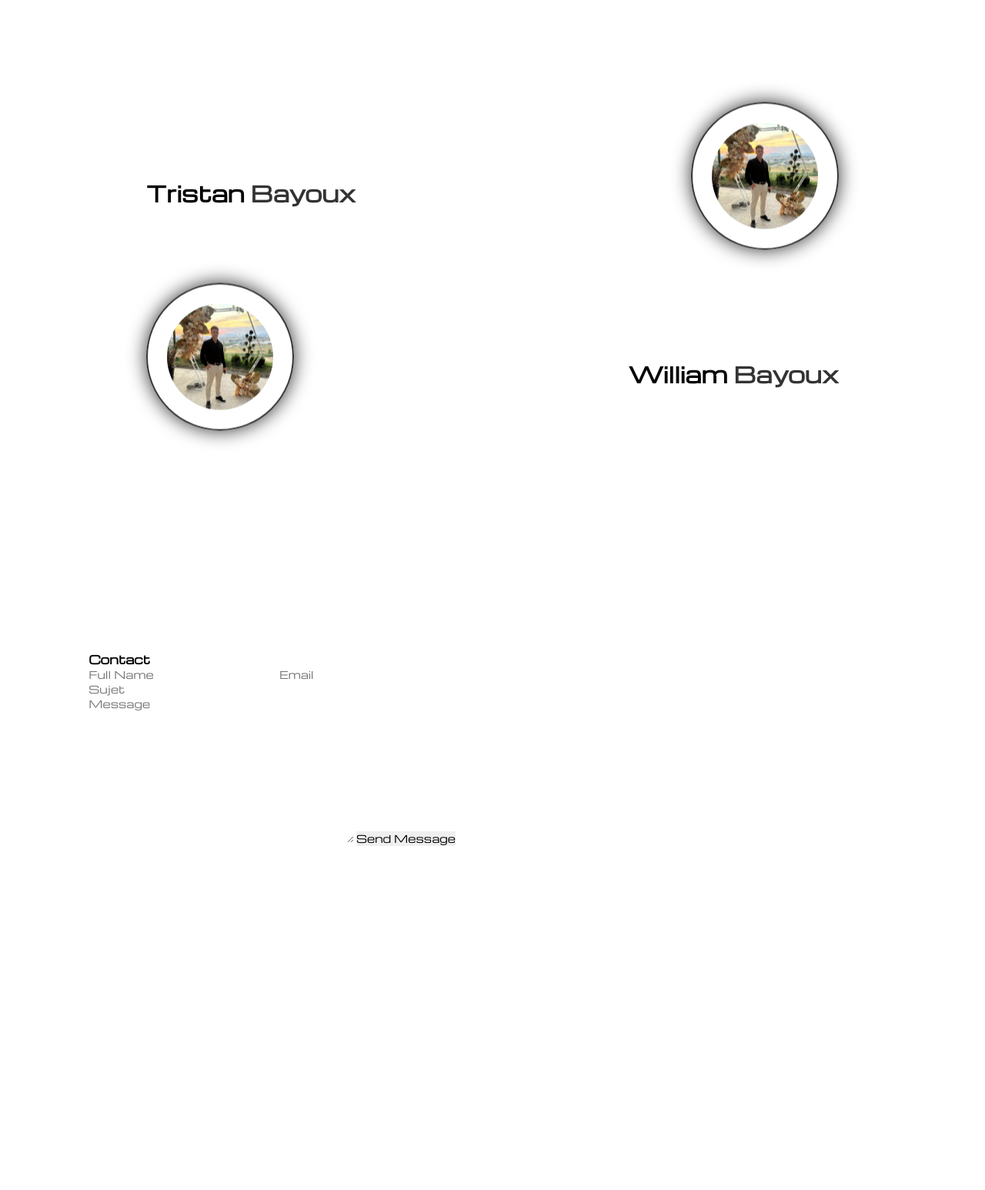
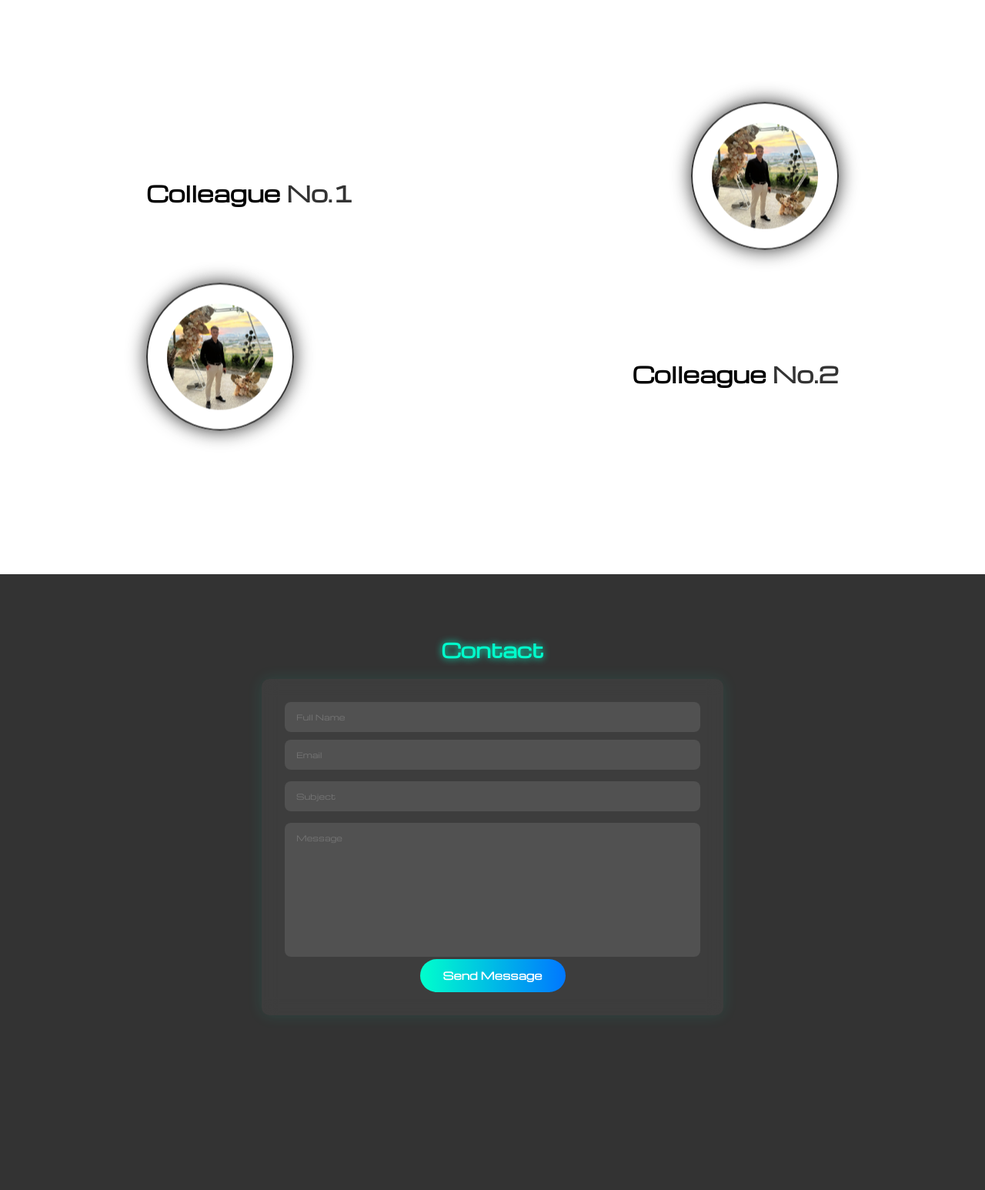
Before and after one commit to robertcocosila0/Personal-website-project, a Django app: template blog1/templates/index.html in a window 1280 px wide. Shown: the part 854-2400 px from the top of the page at 77% size. Run offline with Django 5.2, Linux system fonts and the light colour scheme; the template is opened without the code that fills it, so the values that code supplies are empty.

Commit message:
Add req file (#2)
* add req file

* gitignore

* update

* Updates

---------

Co-authored-by: robertcocosila0 <coco@DESKTOP-H28784J.localdomain>

```diff
--- a/blog1/templates/index.html
+++ b/blog1/templates/index.html
@@ -10,8 +10,13 @@
     <link rel="stylesheet" href="style.css">
     <link href='https://unpkg.com/boxicons@2.1.4/css/boxicons.min.css' rel='stylesheet'>
     <title>RobertCocosila</title>
+    <input type="hidden" name="csrfmiddlewaretoken" value="{{ csrf_token }}">
+
   </head>
 <body>
+  <div id="to-top">
+    <i class="fa-solid fa-arrow-up"></i>
+  </div>
     <header class="header">
         <a href="#home" class="logo">Robert Cocosila</a>
     <button id="themeButton">🌙</button>
@@ -21,10 +26,13 @@
           <span></span>
           <span></span>
         </div>
+        <a href="#home" class="hideOnmobile">Accueil</a>
+        <a href="#about" class="hideOnmobile">Colleagues</a>
+        <a href="http://127.0.0.1:8000/">Projets</a>
+        <label for = "" class ="icons">
+        <svg xmlns="http://www.w3.org/2000/svg" width="24" height="26" fill="currentColor" viewBox="0 0 24 24" onclick="showSidebar()"><path d="M4 6h16v2H4zM4 11h16v2H4zM4 16h16v2H4z"></path></svg>
+        </label>
 
-        <a href="#home">Accueil</a>
-        <a href="#about">Colleagues</a>
-        <a href="base.html">Projets</a>
       </nav>
     </header>
     <section class="section home" id="home">
@@ -55,23 +63,18 @@
 <section class="about" id="about">
     <div class="about-content">
 
-     <!--Tristan-->
-
       <div class="person">
-        <h2 class="heading">Tristan <span>Bayoux</span></h2>
+        <h2 class="heading">Colleague <span>No.1</span></h2>
         <div class="about-img">
           <img src="profile.jpg" alt="profile">
         </div>
       </div>
 
-      <!--William -->
-
-
       <div class="person reverse">
         <div class="about-img">
           <img src="profile.jpg" alt="profile">
         </div>
-        <h2 class="heading">William <span>Bayoux</span></h2>
+        <h2 class="heading">Colleague <span>No.2</span></h2>
       </div>
 
     </div>
@@ -80,19 +83,25 @@
 
   <section class="contact" id="contact">
     <h2 class="heading">Contact</h2>
+    <form id="contact-form" method="POST" action="">
+
       <div class="input-box">
-        <input type="text" placeholder="Full Name">
-        <input type="email" name="Email" placeholder="Email">
+        <input type="text" name="name" placeholder="Full Name" required>
+        <input type="email" name="email" placeholder="Email" required>
       </div>
+
       <div class="input-box">
-        <input type="text" placeholder="Sujet">
+        <input type="text" name="subject" placeholder="Subject" required>
       </div>
-    <textarea name="message" id="" cols="30" rows="10" placeholder="Message"></textarea>
+
+      <textarea name="message" cols="30" rows="10" placeholder="Message" required></textarea>
+
       <input type="submit" value="Send Message" class="btn">
+    </form>
+
+    <p id="form-status"></p>
   </section>
 
-    <footer class="footer">
-        <div class="social">
 
         </div>
     </footer>
--- a/blog1/templates/script.js
+++ b/blog1/templates/script.js
@@ -20,3 +20,15 @@ themeButton.addEventListener('click', () => {
   // mode noir
   document.body.classList.toggle('dark-theme', darkMode);
 });
+
+
+
+document.addEventListener('scroll', () => {
+  const toTopButton = document.querySelector('#to-top');
+
+  if(window.scrollY > 200) {
+    toTopButton.classList.add('show')
+  } else {
+    toTopButton.classList.remove('show');
+  }
+})
--- a/blog1/templates/style.css
+++ b/blog1/templates/style.css
@@ -17,13 +17,10 @@
 
 }
 
-
 html {
     font-size: 62.5%;
     overflow-x: hidden;
 }
-
-
 
 body {
     background: var(--bg-color);
@@ -131,7 +128,14 @@ section {
     transform: translateY(-3px);
   }
 
+  .icons {
+    font-size: 2.8rem;
+    color:#000;
+    cursor: pointer;
+    display: none;
+    right: 5%;
 
+  }
 
 #menu-icon {
     font-size: 3.6rem;
@@ -305,3 +309,106 @@ button {
                     0 0 35px var(--main-color),
                     0 0 45px var(--main-color);
 }
+
+
+
+.contact {
+    background: var(--main-color);
+    padding: 80px 10%;
+    text-align: center;
+    color: #000000;
+  }
+
+  .contact .heading {
+    font-size: 2.5rem;
+    margin-bottom: 20px;
+    color: #00ffcc;
+    text-shadow: 0 0 10px #00ffcc;
+  }
+
+  .contact form {
+    max-width: 600px;
+    margin: 0 auto;
+    background: rgba(255, 255, 255, 0.05);
+    padding: 30px;
+    border-radius: 10px;
+    box-shadow: 0 0 20px rgba(0, 255, 204, 0.1);
+    backdrop-filter: blur(10px);
+  }
+
+  .contact .input-box {
+    display: flex;
+    justify-content: space-between;
+    gap: 10px;
+    flex-wrap: wrap;
+    margin-bottom: 15px;
+  }
+
+  .contact .input-box input,
+  .contact textarea {
+    width: 100%;
+    padding: 12px 15px;
+    background: rgba(255, 255, 255, 0.1);
+    border: none;
+    border-radius: 8px;
+    color: #fff;
+    font-size: 1rem;
+    outline: none;
+    resize: none;
+    transition: 0.3s;
+  }
+
+  .contact .input-box input:focus,
+  .contact textarea:focus {
+    box-shadow: 0 0 10px #00ffcc;
+  }
+
+  .contact .btn {
+    background: linear-gradient(90deg, #00ffcc, #0077ff);
+    border: none;
+    padding: 12px 30px;
+    color: #fff;
+    font-weight: 600;
+    border-radius: 30px;
+    cursor: pointer;
+    transition: 0.3s;
+  }
+
+  .contact .btn:hover {
+    background: linear-gradient(90deg, #0077ff, #00ffcc);
+    box-shadow: 0 0 20px #00ffcc;
+  }
+
+  #form-status {
+    margin-top: 15px;
+    font-weight: 500;
+    font-size: 1.1rem;
+  }
+
+
+
+#to-top {
+    position: fixed;
+    bottom: 30px;
+    right: 30px;
+    width: 40px;
+    height: 40px;
+    font-size: 30px;
+    color: black;
+    background-color: white;
+    border-radius: 6px;
+    display: flex;
+    justify-content: center;
+    align-items: center;
+    transition: bottom 200ms, transform 200ms;
+}
+
+
+#to-top:hover {
+    bottom: 30px;
+}
+
+
+#to-top.show {
+    transform: scale(1);
+}
--- a/blog1/urls.py
+++ b/blog1/urls.py
@@ -1,12 +1,11 @@
 from django.urls import path
-#from . import views
+from . import views
 from .views import HomeView, ArticleDetailView, AddPostView, UpdatePostView, DeletePostView
+
 urlpatterns = [
-    #path('', views.home, name="home"),
     path('', HomeView.as_view(), name="home"),
     path('article/<int:pk>', ArticleDetailView.as_view(), name='article-detail'),
     path('add_post/', AddPostView.as_view(), name='add_post'),
     path('article/edit/<int:pk>', UpdatePostView.as_view(), name='update_post'),
     path('article/<int:pk>/remove', DeletePostView.as_view(), name='delete_post'),
-
 ]
```
Also changed, not shown: blog1/forms.py (+8 -0 lines), blog1/views.py (+7 -1 lines), index.html (+0 -14 lines), members/templates/forms.py (added, +12 -0 lines), requirements.txt (added, +7 -0 lines), blog1/templates/123.jpg (deleted), blog1/templates/logo(1).svg (added), 2 other files. Lines whose indentation alone changed are shown as unchanged.
